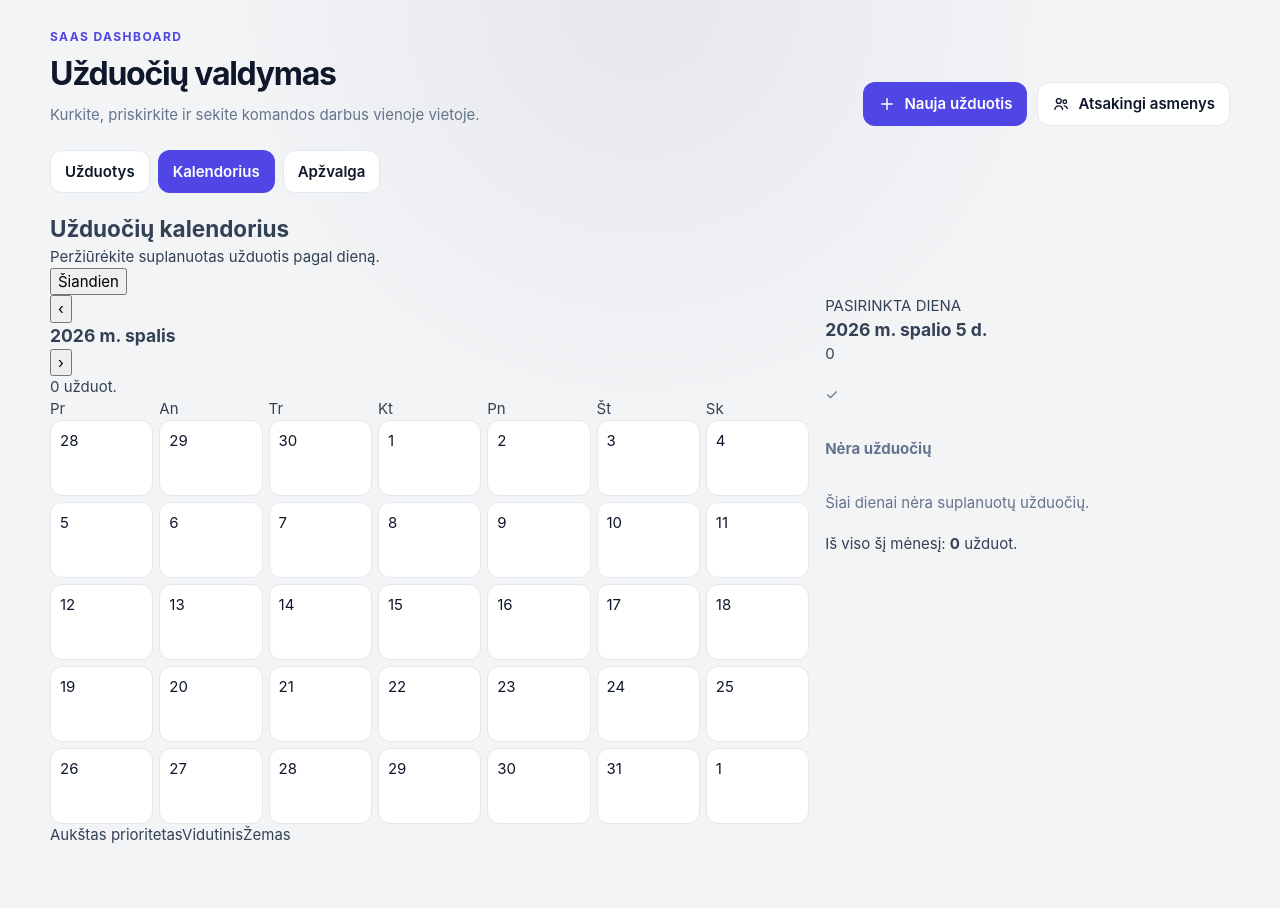
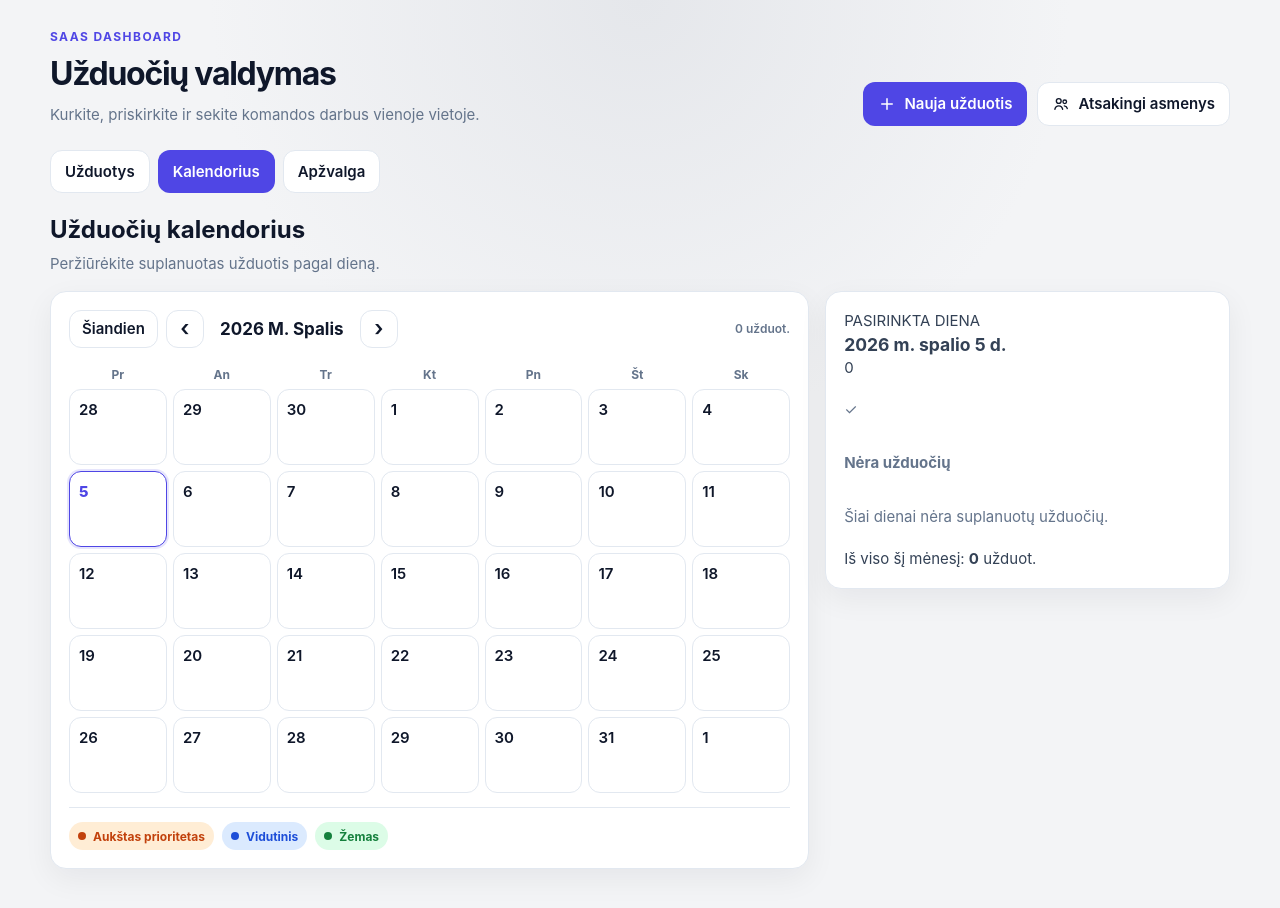
Before and after one commit to RaMa-tech994/Testing-HHub, a React (Vite) app: page / in a window 1280 px wide. Both pictures are taken after a click on the button "Kalendorius". Shown: the top 908 px of the page. Built offline with nearby package versions, Linux system fonts and the light colour scheme.

Commit message:
Sutvarkymas ir patikra

```diff
--- a/src/components/Calendar.css
+++ b/src/components/Calendar.css
@@ -1,7 +1,36 @@
 .view-nav {
   display: flex;
+  flex-wrap: wrap;
   gap: 8px;
   margin: 0 0 20px;
+}
+
+.calendar-container {
+  display: grid;
+  gap: 16px;
+  min-width: 0;
+}
+
+.calendar-header,
+.calendar-month-header,
+.calendar-month-navigation {
+  display: flex;
+  align-items: center;
+}
+
+.calendar-header {
+  justify-content: space-between;
+  gap: 16px;
+}
+
+.calendar-header h2 {
+  color: var(--text-h);
+  font-size: 24px;
+}
+
+.calendar-header p {
+  margin-top: 5px;
+  color: var(--muted);
 }
 
 .calendar-layout {
@@ -11,13 +40,71 @@
   align-items: start;
 }
 
-.calendar-panel,
-.calendar-tasks {
+.calendar-main,
+.calendar-sidebar {
+  min-width: 0;
   padding: 18px;
   background: var(--surface);
   border: 1px solid var(--border);
   border-radius: var(--radius);
   box-shadow: var(--shadow);
+}
+
+.calendar-month-header {
+  justify-content: space-between;
+  flex-wrap: wrap;
+  gap: 10px;
+  margin-bottom: 12px;
+}
+
+.calendar-month-navigation {
+  gap: 8px;
+}
+
+.calendar-month-navigation h3 {
+  min-width: 140px;
+  color: var(--text-h);
+  font-size: 17px;
+  text-align: center;
+  text-transform: capitalize;
+}
+
+.calendar-today-btn,
+.calendar-month-navigation > button:not(.calendar-today-btn) {
+  display: inline-flex;
+  min-height: 38px;
+  align-items: center;
+  justify-content: center;
+  padding: 7px 12px;
+  border: 1px solid var(--border);
+  border-radius: 12px;
+  background: var(--surface);
+  color: var(--text-h);
+  font-weight: 600;
+}
+
+.calendar-month-navigation > button:not(.calendar-today-btn) {
+  width: 38px;
+  padding: 0;
+  font-size: 22px;
+}
+
+.calendar-today-btn:hover,
+.calendar-month-navigation > button:not(.calendar-today-btn):hover {
+  border-color: var(--accent);
+  background: var(--accent-soft);
+}
+
+.calendar-today-btn:focus-visible,
+.calendar-month-navigation > button:focus-visible {
+  outline: 3px solid var(--accent);
+  outline-offset: 2px;
+}
+
+.calendar-task-count {
+  color: var(--muted);
+  font-size: 12px;
+  font-weight: 600;
 }
 
 .calendar-heading,
@@ -48,6 +135,14 @@
   font-weight: 700;
 }
 
+.calendar-weekdays > div {
+  padding: 6px 0;
+  color: var(--muted);
+  text-align: center;
+  font-size: 12px;
+  font-weight: 700;
+}
+
 .calendar-day {
   min-height: 76px;
   display: flex;
@@ -63,10 +158,55 @@
 }
 
 .calendar-day:hover { border-color: var(--accent); background: var(--accent-soft); }
-.calendar-day.is-selected { border-color: var(--accent); box-shadow: 0 0 0 2px rgba(79, 70, 229, 0.14); }
-.calendar-day.is-today > span:first-child { color: var(--accent); font-weight: 800; }
+.calendar-day.selected { border-color: var(--accent); box-shadow: 0 0 0 2px rgba(79, 70, 229, 0.14); }
+.calendar-day.today .calendar-day-number { color: var(--accent); font-weight: 800; }
 .calendar-day.is-empty { border-color: transparent; background: transparent; }
 .calendar-count { color: var(--accent); font-size: 11px; font-weight: 700; }
+
+.calendar-day-indicators {
+  display: flex;
+  align-items: center;
+  gap: 4px;
+}
+
+.calendar-day-number { font-weight: 600; }
+.calendar-day-task-count, .calendar-more { color: var(--muted); font-size: 10px; }
+
+.calendar-dot {
+  display: inline-block;
+  width: 8px;
+  height: 8px;
+  flex: 0 0 auto;
+  border-radius: 50%;
+}
+
+.calendar-dot.orange { background: #c2410c; }
+.calendar-dot.blue { background: #1d4ed8; }
+.calendar-dot.green { background: #15803d; }
+
+.calendar-legend {
+  display: flex;
+  flex-wrap: wrap;
+  gap: 8px;
+  margin-top: 14px;
+  padding-top: 14px;
+  border-top: 1px solid var(--border);
+}
+
+.calendar-legend span {
+  display: inline-flex;
+  align-items: center;
+  gap: 7px;
+  min-height: 28px;
+  padding: 4px 9px;
+  border-radius: 999px;
+  font-size: 12px;
+  font-weight: 700;
+}
+
+.calendar-legend span:nth-child(1) { background: #ffedd5; color: #c2410c; }
+.calendar-legend span:nth-child(2) { background: #dbeafe; color: #1d4ed8; }
+.calendar-legend span:nth-child(3) { background: #dcfce7; color: #15803d; }
 
 .calendar-task-list { display: grid; gap: 8px; list-style: none; padding: 0; margin: 0; }
 .calendar-task {
@@ -86,7 +226,11 @@
 
 @media (max-width: 760px) {
   .calendar-layout { grid-template-columns: 1fr; }
-  .calendar-panel, .calendar-tasks { padding: 12px; }
+  .calendar-main, .calendar-sidebar { padding: 12px; }
   .calendar-day { min-height: 58px; padding: 6px; font-size: 13px; }
   .calendar-count { font-size: 10px; }
+  .calendar-month-navigation { gap: 6px; }
+  .calendar-month-navigation h3 { min-width: 100px; font-size: 15px; }
+  .calendar-month-navigation > button:not(.calendar-today-btn) { width: 34px; }
+  .calendar-today-btn { padding-inline: 9px; }
 }
--- a/src/components/Calendar.jsx
+++ b/src/components/Calendar.jsx
@@ -70,15 +70,12 @@ function parseDate(dateString) {
   return new Date(year, month - 1, day);
 }
 
-function isSameDate(date1, date2) {
-  return formatDate(date1) === formatDate(date2);
-}
-
 export default function Calendar({
   tasks = defaultTasks,
   onTaskClick,
 }) {
   const today = new Date();
+  const todayString = formatDate(today);
 
   const [currentMonth, setCurrentMonth] = useState(
     new Date(today.getFullYear(), today.getMonth(), 1)
@@ -108,10 +105,10 @@ export default function Calendar({
         date,
         dateString: formatDate(date),
         isCurrentMonth: date.getMonth() === month,
-        isToday: isSameDate(date, today),
+        isToday: formatDate(date) === todayString,
       };
     });
-  }, [currentMonth]);
+  }, [currentMonth, todayString]);
 
   // Pasirinktos dienos užduotys
   const selectedTasks = useMemo(() => {
@@ -120,6 +117,7 @@ export default function Calendar({
 
   // Mėnesio užduočių skaičius
   const monthTasks = tasks.filter((task) => {
+    if (!task.dueDate) return false;
     const date = parseDate(task.dueDate);
 
     return (
@@ -157,9 +155,6 @@ export default function Calendar({
           <p>Peržiūrėkite suplanuotas užduotis pagal dieną.</p>
         </div>
 
-        <button className="calendar-today-btn" onClick={goToToday}>
-          Šiandien
-        </button>
       </div>
 
       <div className="calendar-layout">
@@ -169,7 +164,11 @@ export default function Calendar({
 
           <div className="calendar-month-header">
             <div className="calendar-month-navigation">
+              <button className="calendar-today-btn" onClick={goToToday}>
+                Šiandien
+              </button>
               <button
+                type="button"
                 onClick={() => changeMonth(-1)}
                 aria-label="Ankstesnis mėnuo"
               >
@@ -184,6 +183,7 @@ export default function Calendar({
               </h3>
 
               <button
+                type="button"
                 onClick={() => changeMonth(1)}
                 aria-label="Kitas mėnuo"
               >
--- a/src/components/Overview.css
+++ b/src/components/Overview.css
@@ -1,17 +1,26 @@
-.overview-page h2 {
-  margin-bottom: 16px;
+.overview-page {
+  display: grid;
+  grid-template-columns: minmax(0, 1fr);
+  gap: 16px;
+  min-width: 0;
+}
+
+.overview-page > h2,
+.overview-page > .overview-stat-grid {
+  grid-column: 1 / -1;
+}
+
+.overview-page > h2 {
   color: var(--text-h);
   font-size: 24px;
 }
 
-.overview-grid {
-  display: grid;
-  grid-template-columns: repeat(3, minmax(0, 1fr));
-  gap: 16px;
+.overview-page > * {
+  min-width: 0;
 }
 
-@media (max-width: 760px) {
-  .overview-grid {
-    grid-template-columns: 1fr;
+@media (min-width: 1024px) {
+  .overview-page {
+    grid-template-columns: repeat(2, minmax(0, 1fr));
   }
 }
--- a/src/components/OverviewStatCards.css
+++ b/src/components/OverviewStatCards.css
@@ -1,3 +1,8 @@
+.overview-stat-grid.stats-grid {
+  grid-template-columns: repeat(3, minmax(0, 1fr));
+  margin-bottom: 0;
+}
+
 .overview-stat-card {
   min-width: 0;
 }
@@ -5,3 +10,15 @@
 .overview-stat-card .stat-label {
   line-height: 1.3;
 }
+
+@media (min-width: 1024px) {
+  .overview-stat-grid.stats-grid {
+    grid-template-columns: repeat(6, minmax(0, 1fr));
+  }
+}
+
+@media (max-width: 767px) {
+  .overview-stat-grid.stats-grid {
+    grid-template-columns: repeat(2, minmax(0, 1fr));
+  }
+}
--- a/src/components/UpcomingTasks.css
+++ b/src/components/UpcomingTasks.css
@@ -24,9 +24,9 @@
 .upcoming-task {
   width: 100%;
   display: grid;
-  grid-template-columns: 110px minmax(140px, 1fr) minmax(120px, 0.8fr) auto;
+  grid-template-columns: 86px minmax(0, 1fr) minmax(0, 0.7fr) auto;
   align-items: center;
-  gap: 12px;
+  gap: 8px;
   padding: 11px 12px;
   border: 1px solid var(--border);
   border-radius: 12px;
```
Also changed, not shown: 1 other file (tests, documents, lock files or other folders).
